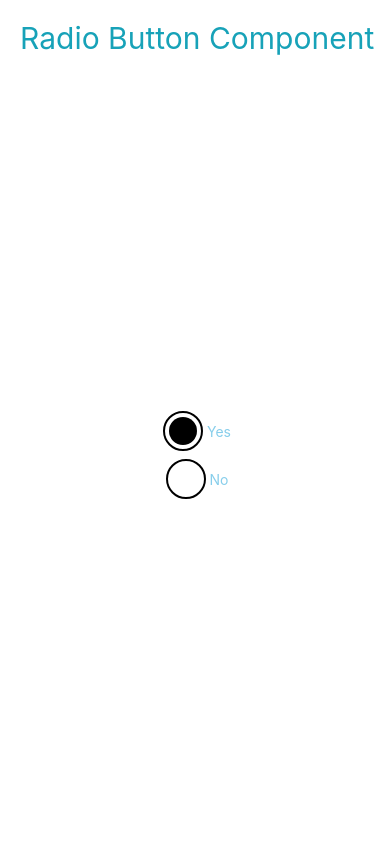
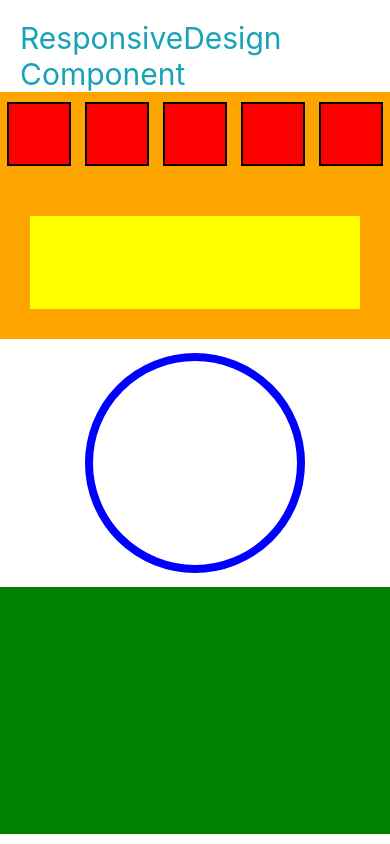
Before and after one commit to abdulbarishaikh/react-native-learning, a React Native app: screen / in a window 390 px wide. Built offline with nearby package versions, Linux system fonts and the light colour scheme.

Commit message:
responsive bug fixed

```diff
--- a/App.tsx
+++ b/App.tsx
@@ -25,7 +25,7 @@ type SectionProps = PropsWithChildren<{
 }>;
 function Section({children, title}: SectionProps): React.JSX.Element {
   return (
-    <View style={{marginBottom: 10}}>
+    <View style={{marginBottom: 10, flex: 1}}>
       <Text
         style={{fontSize: 30, marginTop: 20, marginLeft: 20, color: '#17a2b8'}}>
         {title}
@@ -83,12 +83,15 @@ function App(): React.JSX.Element {
       {/* <Section title="Show Hide Component">
         <ShowHideComponent />
       </Section> */}
-      {/* <ResponsiveDesignComponent /> */}
+      <Section title="ResponsiveDesign Component">
+        <ResponsiveDesignComponent />
+      </Section>
       {/* <Section title="Buttons Component">
         <ButtonsComponent />
       </Section> */}
-      <Section title="Radio Button Component"></Section>
-      <RadioButtonComponent />
+      {/* <Section title="Radio Button Component">
+        <RadioButtonComponent />
+      </Section> */}
     </>
   );
 }
--- a/Components/ResponsiveDesignComponent.jsx
+++ b/Components/ResponsiveDesignComponent.jsx
@@ -59,8 +59,8 @@ const styles = StyleSheet.create({
       margin: 'auto',
       borderColor: 'blue',
       borderWidth: 8,
-      borderRadius: 150,
-      padding: 110,
+      borderRadius: 140,
+      padding: 102,
     },
   },
   box3: {
```
